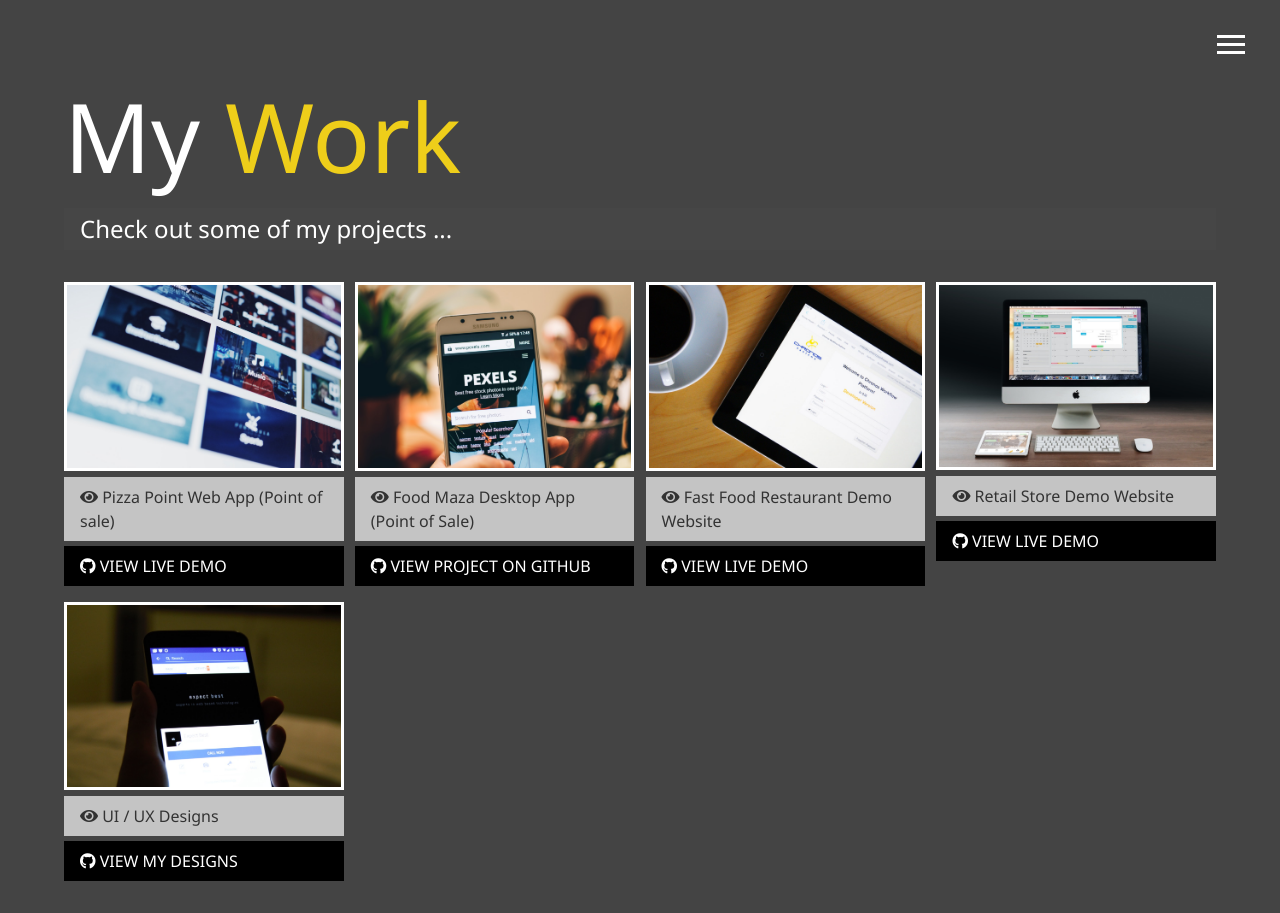
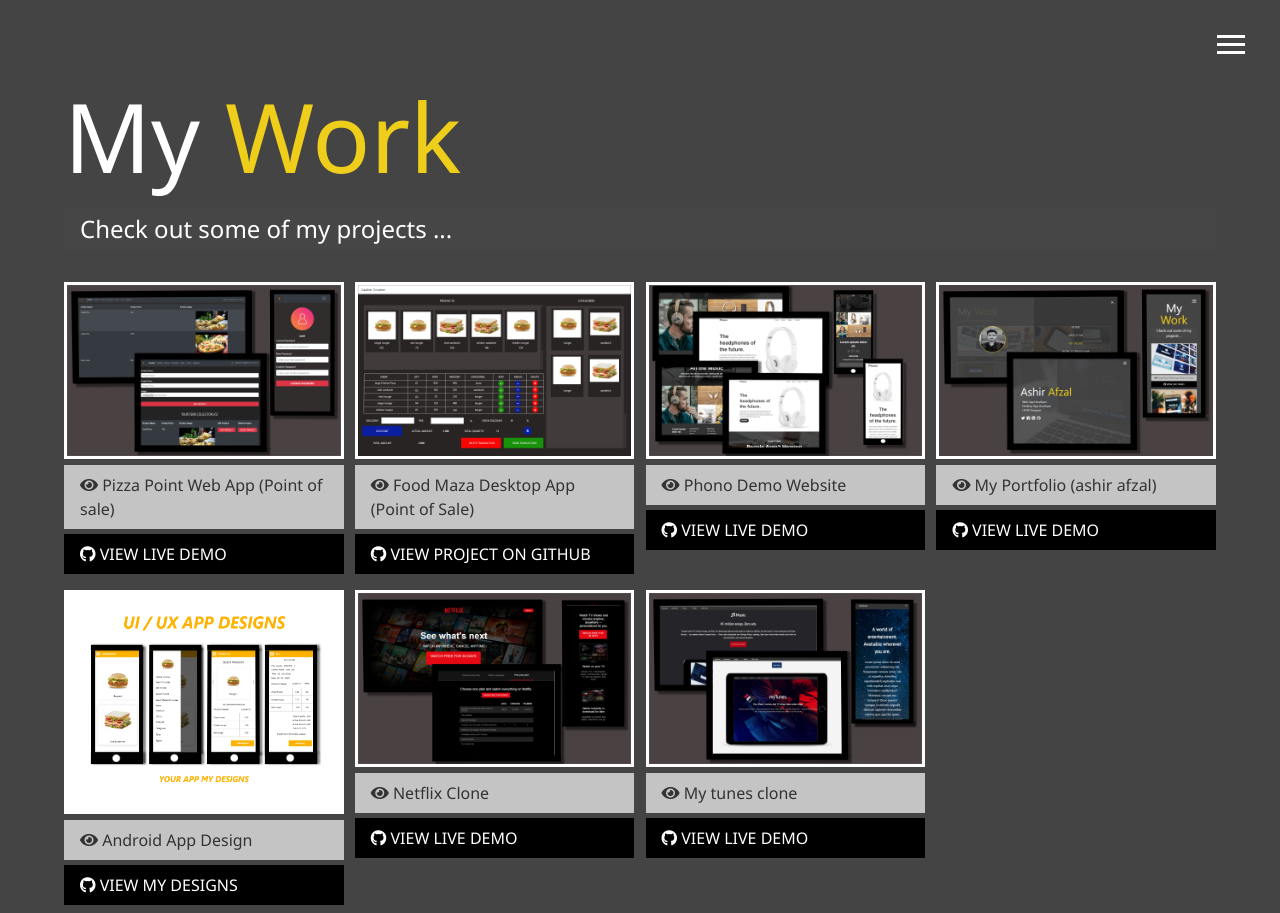
Before and after one commit to ashirafzal/ashirafzal, a website: page work.html in a window 1280 px wide. Shown: the top 913 px of the page. Drawn offline with Linux system fonts and the light colour scheme.

Commit message:
updated work.html

```diff
--- a/work.html
+++ b/work.html
@@ -60,7 +60,7 @@
     <div class="projects">
       <div class="item">
         <a href="https://pizzaappdemo.000webhostapp.com/">
-          <img src="img/projects/project1.jpg" alt="Project">
+          <img src="img/projects/Pizza Point.jpg" alt="Project">
         </a>
         <a href="https://pizzaappdemo.000webhostapp.com/" class="btn-light">
           <i class="fas fa-eye"></i> Pizza Point Web App (Point of sale)
@@ -70,47 +70,69 @@
         </a>
       </div>
       <div class="item">
-        <a href="#!">
-          <img src="img/projects/project2.jpg" alt="Project">
+        <a href="https://github.com/ashirafzal/Food-Maza-Point-of-sale-">
+          <img src="img/projects/Food Maza.jpg" alt="Project">
         </a>
-        <a href="#" class="btn-light">
+        <a href="https://github.com/ashirafzal/Food-Maza-Point-of-sale-" class="btn-light">
           <i class="fas fa-eye"></i> Food Maza Desktop App (Point of Sale)
         </a>
-        <a href="#" class="btn-dark">
+        <a href="https://github.com/ashirafzal/Food-Maza-Point-of-sale-" class="btn-dark">
           <i class="fab fa-github"></i> VIEW PROJECT ON GITHUB
         </a>
       </div>
       <div class="item">
-        <a href="#!">
-          <img src="img/projects/project3.jpg" alt="Project">
+        <a href="https://ashirafzal.github.io/Phono/">
+          <img src="img/projects/Phono.png" alt="Project">
         </a>
-        <a href="#" class="btn-light">
-          <i class="fas fa-eye"></i> Fast Food Restaurant Demo Website
+        <a href="https://ashirafzal.github.io/Phono/" class="btn-light">
+          <i class="fas fa-eye"></i> Phono Demo Website
         </a>
-        <a href="#" class="btn-dark">
+        <a href="https://ashirafzal.github.io/Phono/" class="btn-dark">
+          <i class="fab fa-github"></i> VIEW LIVE DEMO
+        </a>
+      </div>
+      <div class="item">
+        <a href="https://ashirafzal.github.io/ashirafzal/">
+          <img src="img/projects/Ashir Afzal.jpg" alt="Project">
+        </a>
+        <a href="https://ashirafzal.github.io/ashirafzal/" class="btn-light">
+          <i class="fas fa-eye"></i> My Portfolio (ashir afzal)
+        </a>
+        <a href="https://ashirafzal.github.io/ashirafzal/" class="btn-dark">
           <i class="fab fa-github"></i> VIEW LIVE DEMO
         </a>
       </div>
       <div class="item">
         <a href="#!">
-          <img src="img/projects/project4.jpg" alt="Project">
+          <img width="2560" height="224" src="img/projects/ui_gig_front.jpg" alt="Project">
         </a>
         <a href="#" class="btn-light">
-          <i class="fas fa-eye"></i> Retail Store Demo Website
+          <i class="fas fa-eye"></i> Android App Design
         </a>
         <a href="#" class="btn-dark">
+          <i class="fab fa-github"></i> VIEW MY DESIGNS
+        </a>
+      </div>
+      <div class="item">
+        <a href="https://ashirafzal.github.io/Netflix_clone/">
+          <img src="img/projects/Netflix Clone.jpg" alt="Project">
+        </a>
+        <a href="https://ashirafzal.github.io/Netflix_clone/" class="btn-light">
+          <i class="fas fa-eye"></i> Netflix Clone
+        </a>
+        <a href="https://ashirafzal.github.io/Netflix_clone/" class="btn-dark">
           <i class="fab fa-github"></i> VIEW LIVE DEMO
         </a>
       </div>
       <div class="item">
-        <a href="#!">
-          <img src="img/projects/project5.jpg" alt="Project">
+        <a href="https://ashirafzal.github.io/mytunes_clone//">
+          <img src="img/projects/My Tunes.png" alt="Project">
         </a>
-        <a href="#" class="btn-light">
-          <i class="fas fa-eye"></i> UI / UX Designs
+        <a href="https://ashirafzal.github.io/mytunes_clone/" class="btn-light">
+          <i class="fas fa-eye"></i> My tunes clone
         </a>
-        <a href="#" class="btn-dark">
-          <i class="fab fa-github"></i> VIEW MY DESIGNS
+        <a href="https://ashirafzal.github.io/mytunes_clone/" class="btn-dark">
+          <i class="fab fa-github"></i> VIEW LIVE DEMO
         </a>
       </div>
     </div>
@@ -122,5 +144,4 @@
 
   <script src="js/main.js"></script>
 </body>
-
 </html>
```
